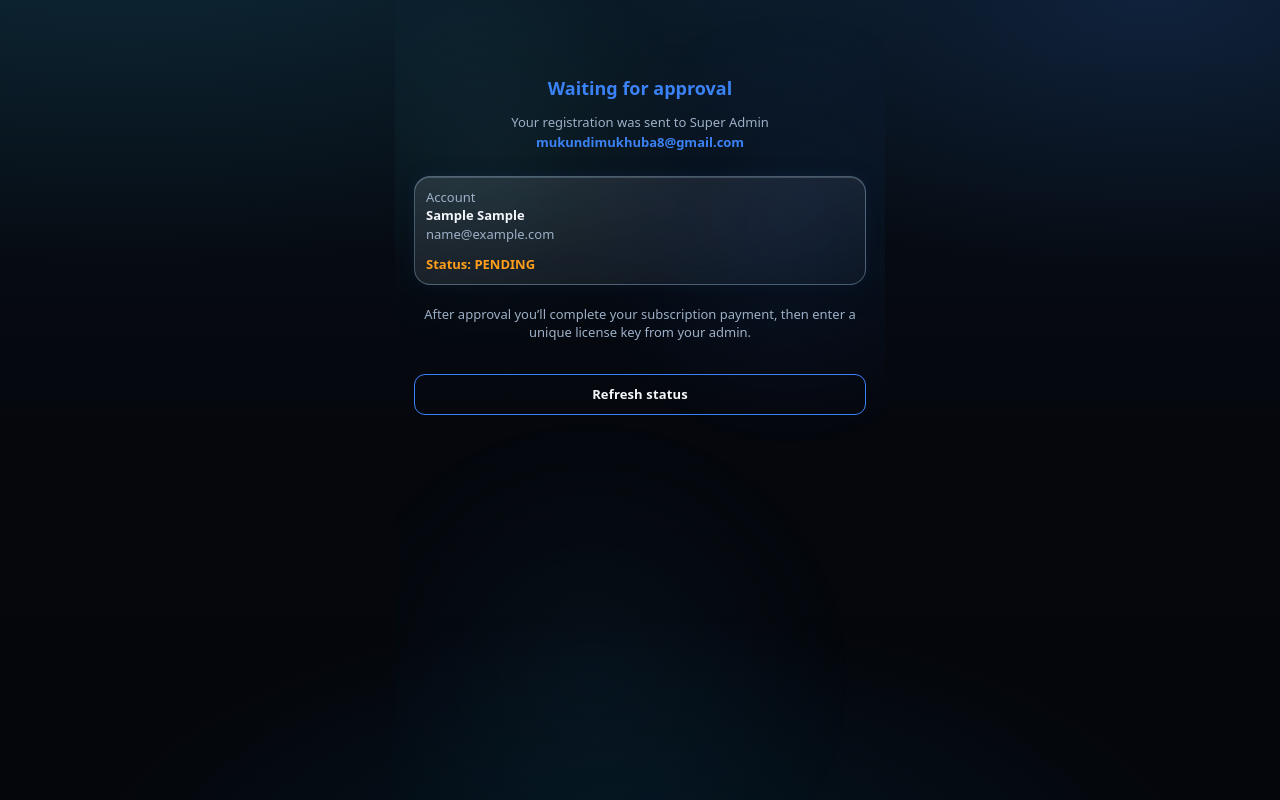
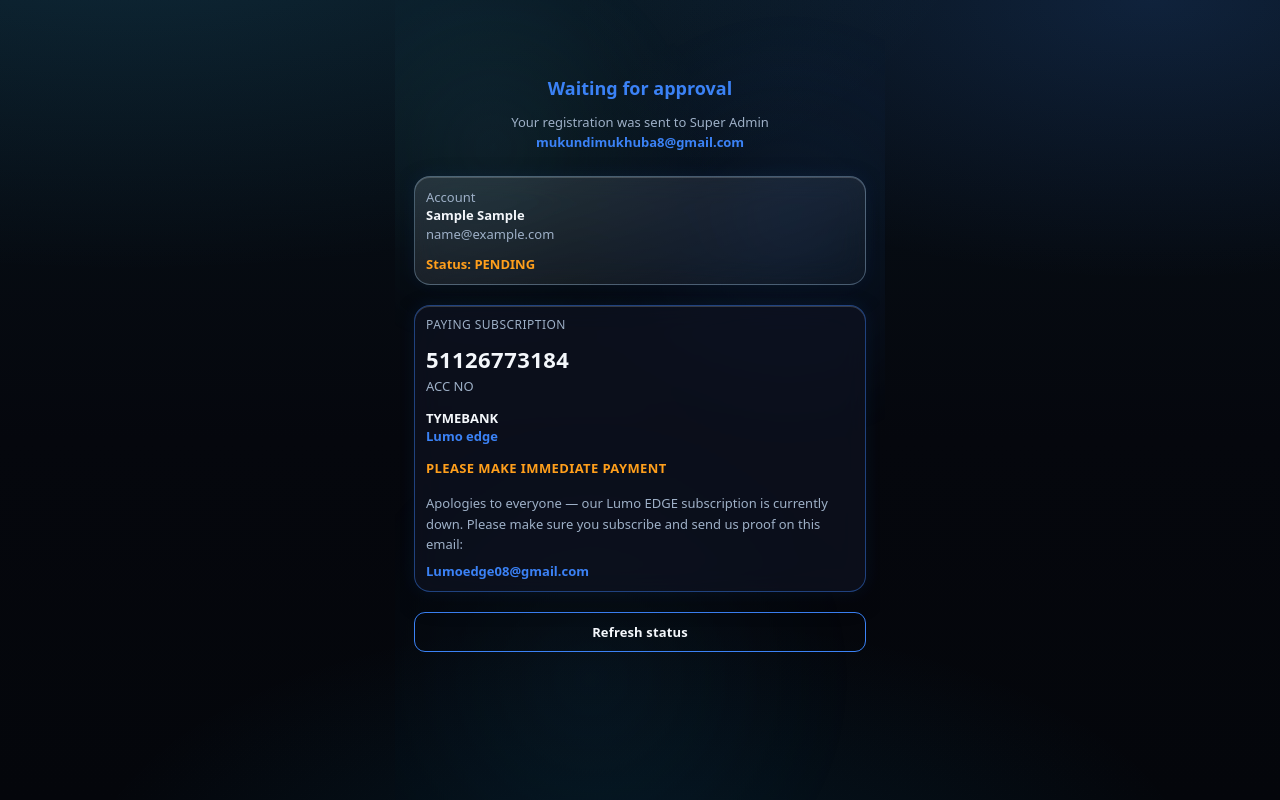
Before and after one commit to mukundimukhuba8-jpg/lumoedge, a React (Vite) app: page / in a window 1280 px wide. Both pictures are taken after typing "name@example.com", "Sample", "Sample" into the empty fields and a click on the button "Access Lumo Edge". Built offline with nearby package versions, Linux system fonts and the light colour scheme; no server answers.

Commit message:
Show TymeBank subscription payment details on waiting and subscribe screens
Replace Stripe placeholder with account 51126773184, apology notice, and proof email Lumoedge08@gmail.com under PENDING.

```diff
--- /dev/null
+++ b/src/components/SubscriptionPaymentInfo.tsx
@@ -0,0 +1,51 @@
+export function SubscriptionPaymentInfo() {
+  return (
+    <div
+      className="glow-card"
+      style={{
+        marginTop: 20,
+        textAlign: 'left',
+        borderColor: 'rgba(59,130,246,0.45)',
+        background: 'rgba(14,18,32,0.72)',
+      }}
+    >
+      <div className="muted" style={{ fontSize: 12, letterSpacing: '0.04em' }}>
+        PAYING SUBSCRIPTION
+      </div>
+      <div style={{ marginTop: 10, fontSize: 22, fontWeight: 800, letterSpacing: '0.02em' }}>
+        51126773184
+      </div>
+      <div className="muted" style={{ marginTop: 2 }}>
+        ACC NO
+      </div>
+      <div style={{ marginTop: 14, fontWeight: 700 }}>TYMEBANK</div>
+      <div style={{ fontWeight: 700, color: 'var(--electric)' }}>Lumo edge</div>
+      <div
+        style={{
+          marginTop: 14,
+          color: 'var(--orange)',
+          fontWeight: 800,
+          letterSpacing: '0.03em',
+        }}
+      >
+        PLEASE MAKE IMMEDIATE PAYMENT
+      </div>
+      <p className="muted" style={{ marginTop: 16, lineHeight: 1.55, marginBottom: 0 }}>
+        Apologies to everyone — our Lumo EDGE subscription is currently down. Please
+        make sure you subscribe and send us proof on this email:
+      </p>
+      <a
+        href="mailto:Lumoedge08@gmail.com"
+        style={{
+          display: 'inline-block',
+          marginTop: 8,
+          color: 'var(--electric)',
+          fontWeight: 700,
+          textDecoration: 'none',
+        }}
+      >
+        Lumoedge08@gmail.com
+      </a>
+    </div>
+  );
+}
--- a/src/pages/client/SubscribePage.tsx
+++ b/src/pages/client/SubscribePage.tsx
@@ -1,6 +1,7 @@
 import { useEffect, useState } from 'react';
 import { useNavigate } from 'react-router-dom';
-import { CheckCircle2, CreditCard, ExternalLink } from 'lucide-react';
+import { CheckCircle2, CreditCard } from 'lucide-react';
+import { SubscriptionPaymentInfo } from '../../components/SubscriptionPaymentInfo';
 import { useAdmin } from '../../context/AdminContext';
 import { useApp } from '../../context/AppContext';
 
@@ -8,7 +9,6 @@ export function SubscribePage() {
   const { user, accessStatus, markPaid, setAccessStatus } = useApp();
   const { getClientByEmail } = useAdmin();
   const navigate = useNavigate();
-  const [pendingPay, setPendingPay] = useState(false);
   const [checking, setChecking] = useState(false);
 
   useEffect(() => {
@@ -55,21 +55,13 @@ export function SubscribePage() {
       <h1 className="title-blue" style={{ fontSize: 18, marginBottom: 8 }}>
         Complete your subscription payment
       </h1>
-      <p className="muted" style={{ marginBottom: 28 }}>
-        Your account was approved. Complete payment below to continue, then enter
-        your unique license key.
+      <p className="muted" style={{ marginBottom: 8 }}>
+        Your account was approved. Pay into the account below, send proof to{' '}
+        <strong style={{ color: 'var(--electric)' }}>Lumoedge08@gmail.com</strong>, then
+        continue to enter your license key.
       </p>
 
-      <button
-        className="btn btn-blue"
-        type="button"
-        onClick={() => {
-          setPendingPay(true);
-          window.open('https://buy.stripe.com/test_unlimited_bull', '_blank');
-        }}
-      >
-        <ExternalLink size={18} /> Pay Now
-      </button>
+      <SubscriptionPaymentInfo />
 
       <div style={{ display: 'flex', alignItems: 'center', gap: 12, margin: '22px 0' }}>
         <div style={{ flex: 1, height: 1, background: '#333' }} />
@@ -81,31 +73,10 @@ export function SubscribePage() {
         className="btn btn-ghost"
         type="button"
         disabled={checking}
-        onClick={async () => {
-          if (!pendingPay) {
-            setPendingPay(true);
-            return;
-          }
-          await unlockPaid();
-        }}
+        onClick={() => void unlockPaid()}
       >
         <CheckCircle2 size={18} /> I've Paid — Continue
       </button>
-
-      {pendingPay ? (
-        <div
-          className="glow-card"
-          style={{
-            marginTop: 20,
-            borderColor: 'rgba(245,158,11,0.45)',
-            background: 'rgba(245,158,11,0.12)',
-            color: '#f59e0b',
-            fontWeight: 600,
-          }}
-        >
-          Confirm payment, then continue to activate with your admin license key.
-        </div>
-      ) : null}
     </div>
   );
 }
--- a/src/pages/client/WaitingApprovalPage.tsx
+++ b/src/pages/client/WaitingApprovalPage.tsx
@@ -1,5 +1,6 @@
 import { useEffect } from 'react';
 import { useNavigate } from 'react-router-dom';
+import { SubscriptionPaymentInfo } from '../../components/SubscriptionPaymentInfo';
 import { useAdmin } from '../../context/AdminContext';
 import { useApp } from '../../context/AppContext';
 
@@ -50,10 +51,7 @@ export function WaitingApprovalPage() {
           Status: {(client?.status ?? 'pending').toUpperCase()}
         </div>
       </div>
-      <p className="muted" style={{ marginTop: 20 }}>
-        After approval you’ll complete your subscription payment, then enter a unique
-        license key from your admin.
-      </p>
+      <SubscriptionPaymentInfo />
       <button
         type="button"
         className="btn btn-ghost"
```
